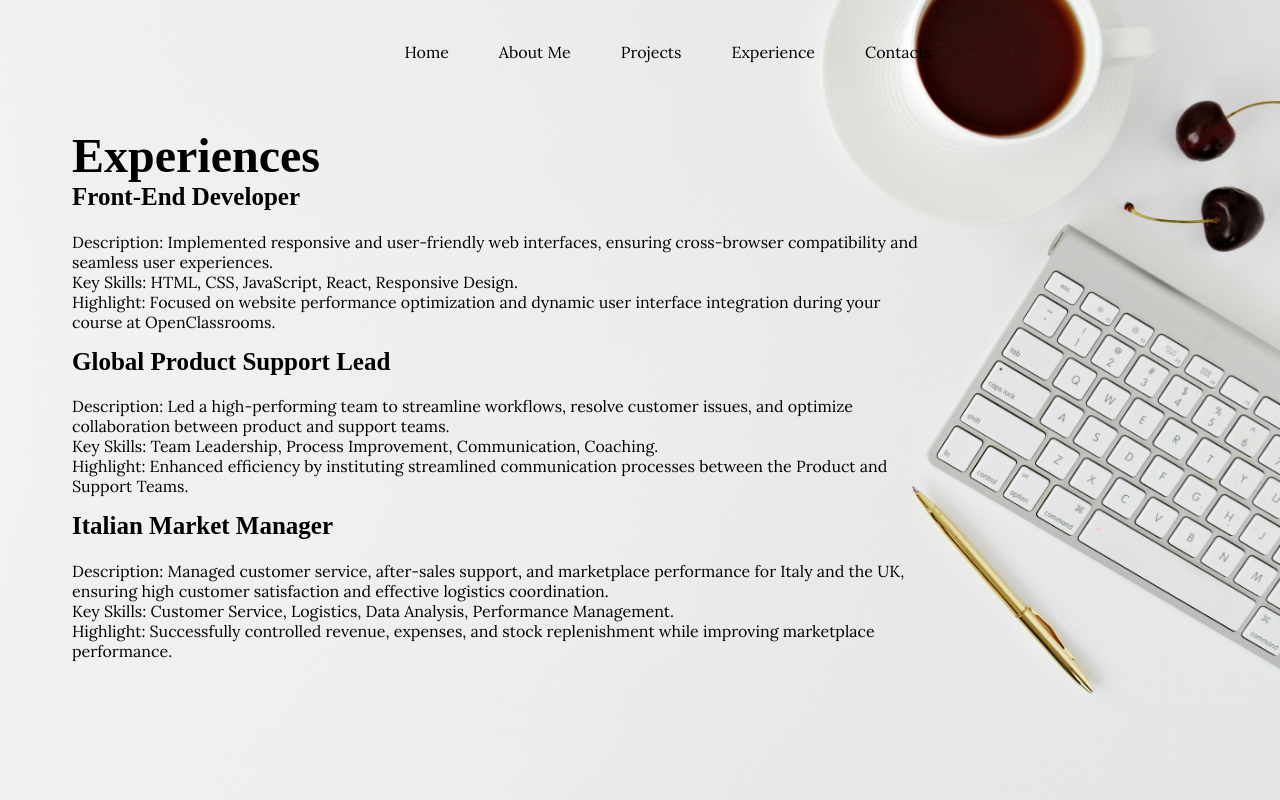
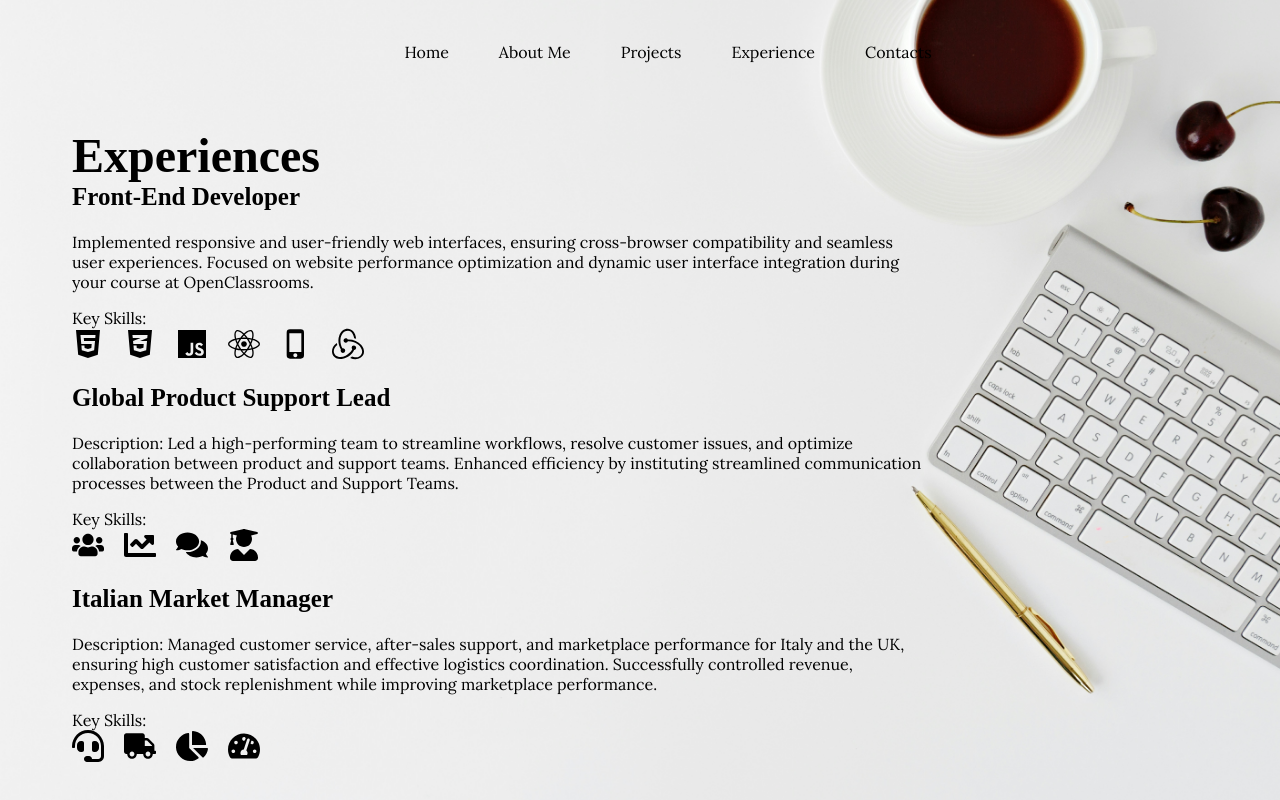
Before and after one commit to D-Fariello/Projet12OC-, a React (Vite) app: page /Experience in a window 1280 px wide. Shown: the top 800 px of the page. Built offline with nearby package versions, Linux system fonts and the light colour scheme; a web font is replaced by a local one.

Commit message:
feat: add skill icons and style for experience sections

```diff
--- a/src/pages/Experience.jsx
+++ b/src/pages/Experience.jsx
@@ -1,54 +1,82 @@
 import React from "react";
+import { FaHtml5, FaCss3Alt, FaJs, FaReact } from "react-icons/fa";
+import { MdPhoneIphone } from "react-icons/md";
+import {
+  FaUsers,
+  FaChartLine,
+  FaComments,
+  FaUserGraduate,
+} from "react-icons/fa";
+import {
+  FaHeadset,
+  FaTruck,
+  FaChartPie,
+  FaTachometerAlt,
+} from "react-icons/fa";
+import { SiRedux } from "react-icons/si";
 
 function Experience() {
   return (
     <section id="experience-page">
       <h1 className="experience-title">Experiences</h1>
 
-      {/* Experience 1 */}
-      <div className="experience-item">
+      {/* Section 1 */}
+      <section id="frontend-developer">
         <h2 className="experience-subtitle">Front-End Developer</h2>
         <p className="experience-paragraph">
-          <span>Description: </span> Implemented responsive and user-friendly
-          web interfaces, ensuring cross-browser compatibility and seamless user
-          experiences.
-          <br /> <span>Key Skills: </span> HTML, CSS, JavaScript, React,
-          Responsive Design.
-          <br /> <span>Highlight: </span> Focused on website performance
-          optimization and dynamic user interface integration during your course
-          at OpenClassrooms.
+          Implemented responsive and user-friendly web interfaces, ensuring
+          cross-browser compatibility and seamless user experiences. Focused on
+          website performance optimization and dynamic user interface
+          integration during your course at OpenClassrooms.
         </p>
-      </div>
+        <div className="experience-skills">Key Skills:</div>
+        <div className="icon-skills">
+          <FaHtml5 title="HTML" alt="HTML" />
+          <FaCss3Alt title="CSS" />
+          <FaJs title="JavaScript" />
+          <FaReact title="React" />
+          <MdPhoneIphone title="Responsive Design" />
+          <SiRedux title="Redux" />
+        </div>
+      </section>
 
-      {/* Experience 2 */}
-      <div className="experience-item">
+      {/* Section 2 */}
+      <section id="product-support-lead">
         <h2 className="experience-subtitle">Global Product Support Lead</h2>
         <p className="experience-paragraph">
           <span>Description: </span> Led a high-performing team to streamline
           workflows, resolve customer issues, and optimize collaboration between
-          product and support teams.
-          <br /> <span>Key Skills: </span> Team Leadership, Process Improvement,
-          Communication, Coaching.
-          <br /> <span>Highlight: </span> Enhanced efficiency by instituting
+          product and support teams. Enhanced efficiency by instituting
           streamlined communication processes between the Product and Support
           Teams.
         </p>
-      </div>
+        <div className="experience-skills">Key Skills:</div>
+        <div className="icon-skills">
+          <FaUsers title="Team Leadership" />
+          <FaChartLine title="Process Improvement" />
+          <FaComments title="Communication" />
+          <FaUserGraduate title="Coaching" />
+        </div>
+      </section>
 
-      {/* Experience 3 */}
-      <div className="experience-item">
+      {/* Section 3 */}
+      <section id="market-manager">
         <h2 className="experience-subtitle">Italian Market Manager</h2>
         <p className="experience-paragraph">
           <span>Description: </span> Managed customer service, after-sales
           support, and marketplace performance for Italy and the UK, ensuring
           high customer satisfaction and effective logistics coordination.
-          <br /> <span>Key Skills: </span> Customer Service, Logistics, Data
-          Analysis, Performance Management.
-          <br /> <span>Highlight: </span> Successfully controlled revenue,
-          expenses, and stock replenishment while improving marketplace
-          performance.
+          Successfully controlled revenue, expenses, and stock replenishment
+          while improving marketplace performance.
         </p>
-      </div>
+        <div className="experience-skills">Key Skills:</div>
+        <div className="icon-skills">
+          <FaHeadset title="Customer Service" />
+          <FaTruck title="Logistics" />
+          <FaChartPie title="Data Analysis" />
+          <FaTachometerAlt title="Performance Management" />
+        </div>
+      </section>
     </section>
   );
 }
--- a/style/_base.scss
+++ b/style/_base.scss
@@ -56,6 +56,11 @@ a {
   text-decoration: none;
 }
 
+
+
+
+/////////// Home Page
+
 .home-page {
   display: flex;
   flex-direction: column;
@@ -65,6 +70,11 @@ a {
   top: 50%;
   left: 10%;
 }
+
+
+
+
+///////// About Me Page
 
 #about-me {
   display: flex;
@@ -85,6 +95,11 @@ a {
     margin-right: 50%;
   }
 }
+
+
+
+
+////////// Experience Page
 
 #experience-page {
   display: flex;
@@ -108,7 +123,25 @@ a {
     font-size: 25px;
     margin-top: 0;
   }
+
+  .experience-paragraph{
+    margin-right: 30%;
+  }
+
+  .icon-skills {
+    margin-bottom: 2%;
+    font-size: 2em;
+    gap: 20px;
+    display: flex
+;
 }
+
+
+}
+
+
+
+////// Contacts Page
 
 #contacts-page{
   display: flex;
```
